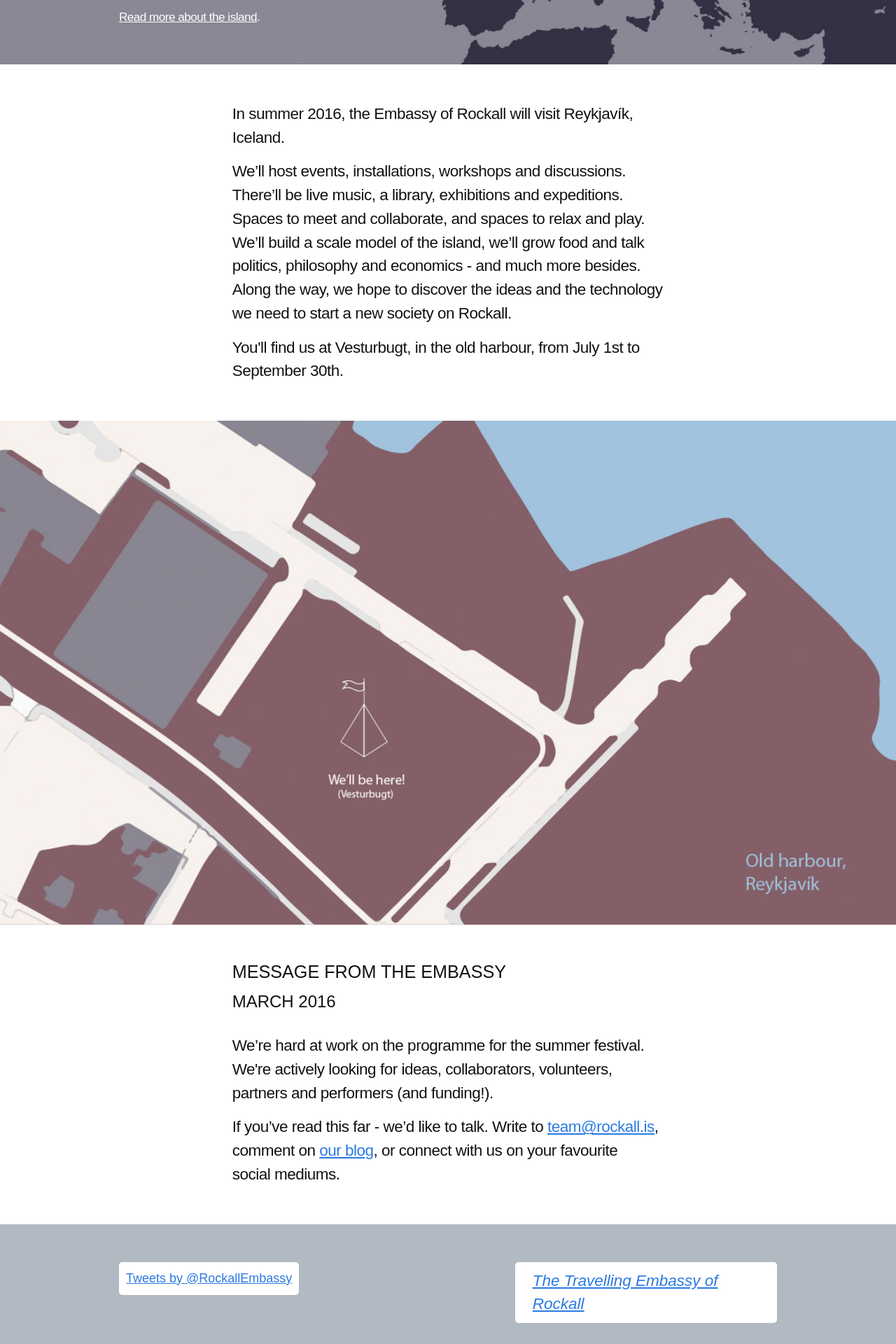
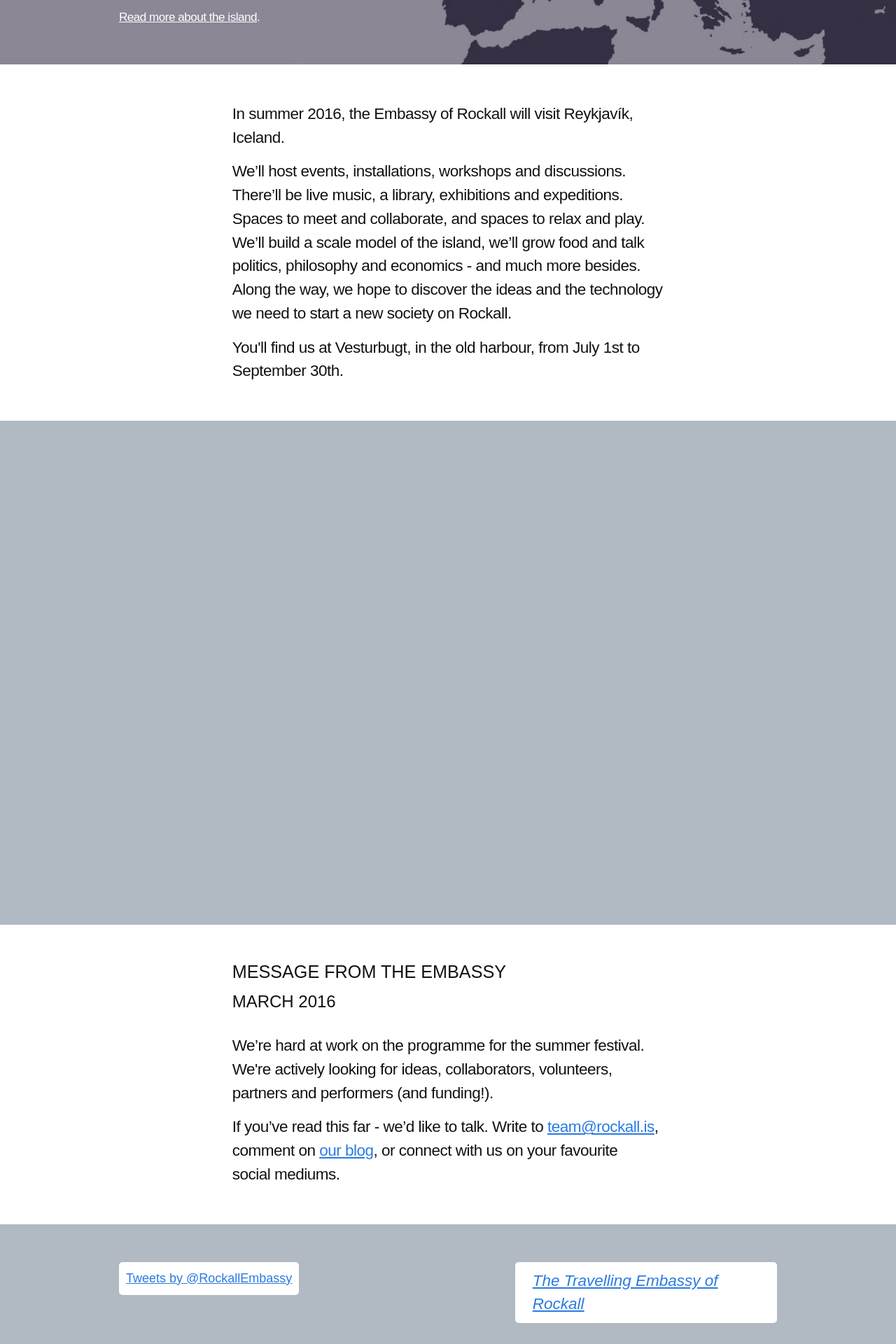
Before and after one commit to rockall-festival/rockall-festival.github.io, a Jekyll site: the page built from index.html, in a window 1280 px wide. Shown: the part 1640-3560 px from the top of the page at 70% size. Built offline with Jekyll 4.4.1, drawn with Linux system fonts in a browser that asks for light colours; comment, search, counter and statistics services are not loaded.

Commit message:
Remove ref to previous harbour map
Signed-off-by: Peter Hartree <web@peterhartree.co.uk>

```diff
--- a/_sass/_home.scss
+++ b/_sass/_home.scss
@@ -62,7 +62,7 @@
 }
 
 .wrap-old-harbour-map {
-  background-image: url('/img/old-harbour-map.jpg');
+  background-color: $rockall-grey-blue;
   background-size: cover;
   background-position: bottom center;
 }
```
